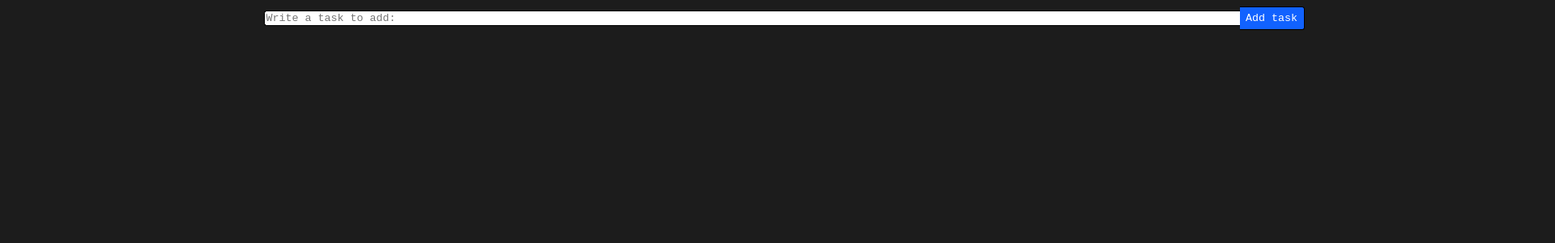
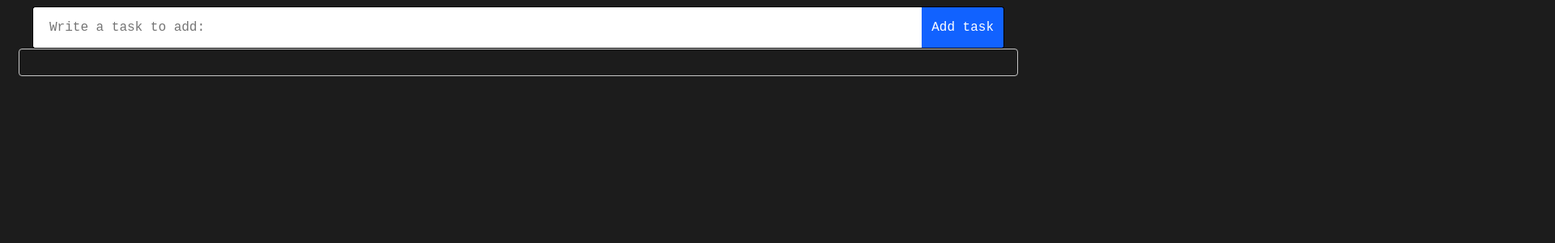
Before and after one commit to ZakharovVladyslav/to-do-app, a React (Create React App) app: page / in a window 1280 px wide. Shown: the top 300 px of the page at 81% size, 1920 px wide, since content can reach past the window. Built offline with nearby package versions, Linux system fonts and the light colour scheme.

Commit message:
upd: several files

```diff
--- a/src/App.css
+++ b/src/App.css
@@ -1,20 +1,17 @@
 * {
     background-color: #1C1C1C;
-}
-
-body {
-    width: 1920px;
-    height: 1080px;
 }
 
 .input-section {
 
     display: flex;
     flex-direction: row;
-    align-items: center;
+    align-items: stretch;
     justify-content: center;
 
     margin: 0px auto;
+
+    width: 75rem;
 }
 
 .task-list {
@@ -24,5 +21,27 @@ body {
     align-items: center;
     justify-content: center;
 
+    max-width: 75rem;
+    height: auto;
+
     margin: 0px auto;
+
+    border: 0.0625rem solid #C6C6C6;
+    border-radius: 0.25rem;
+
+    padding: 1rem;
+    gap: 0.625rem;
 }
+
+.task-list li {
+
+    display: flex;
+    flex-direction: row;
+    align-items: center;
+    justify-content: center;
+
+    margin: 0px auto;
+
+    padding: 1rem;
+    gap: 0.6rem;
+}
--- a/src/App.js
+++ b/src/App.js
@@ -30,7 +30,7 @@ function App() {
 
       <ul className='task-list'>
         {tasks.map((task, index) => (
-          <li index={index}>
+          <li key={index}>
             <label>
               {task.title}
             </label>
--- a/src/components/Button/Button.css
+++ b/src/components/Button/Button.css
@@ -2,6 +2,9 @@
     color: white;
     background-color: rgba(17, 98, 255, 1);
     font-family: 'Courier New', Courier, monospace;
+    font-size: 1rem;
+
+    min-width: fit-content;
 
     border-right: 1.75px solid black;
     border-bottom: 1.75px solid black;
@@ -11,9 +14,12 @@
     border-top-left-radius: 0px;
     border-bottom-left-radius: 0px;
 
-    width: 80px;
-    height: 29px;
+    padding: 1rem 0.75rem;
 
     margin: 0px;
     gap: 0px;
+
+    &:focus {
+        outline: none;
+    }
 }
--- a/src/components/Input/Input.css
+++ b/src/components/Input/Input.css
@@ -1,6 +1,7 @@
 .input-task-name {
     background-color: white;
     font-family: 'Courier New', Courier, monospace;
+    font-size: 1rem;
 
     border-left: 1.75px solid black;
     border-bottom: 1.75px solid black;
@@ -10,9 +11,13 @@
     border-top-right-radius: 0px;
     border-bottom-right-radius: 0px;
 
-    height: fit-content;
-    min-width: 1200px;
+    width: 100%;
+    padding-left: 1.25rem;
 
     margin: 0px;
     gap: 0px;
+
+    &:focus {
+        outline: none;
+    }
 }
```
